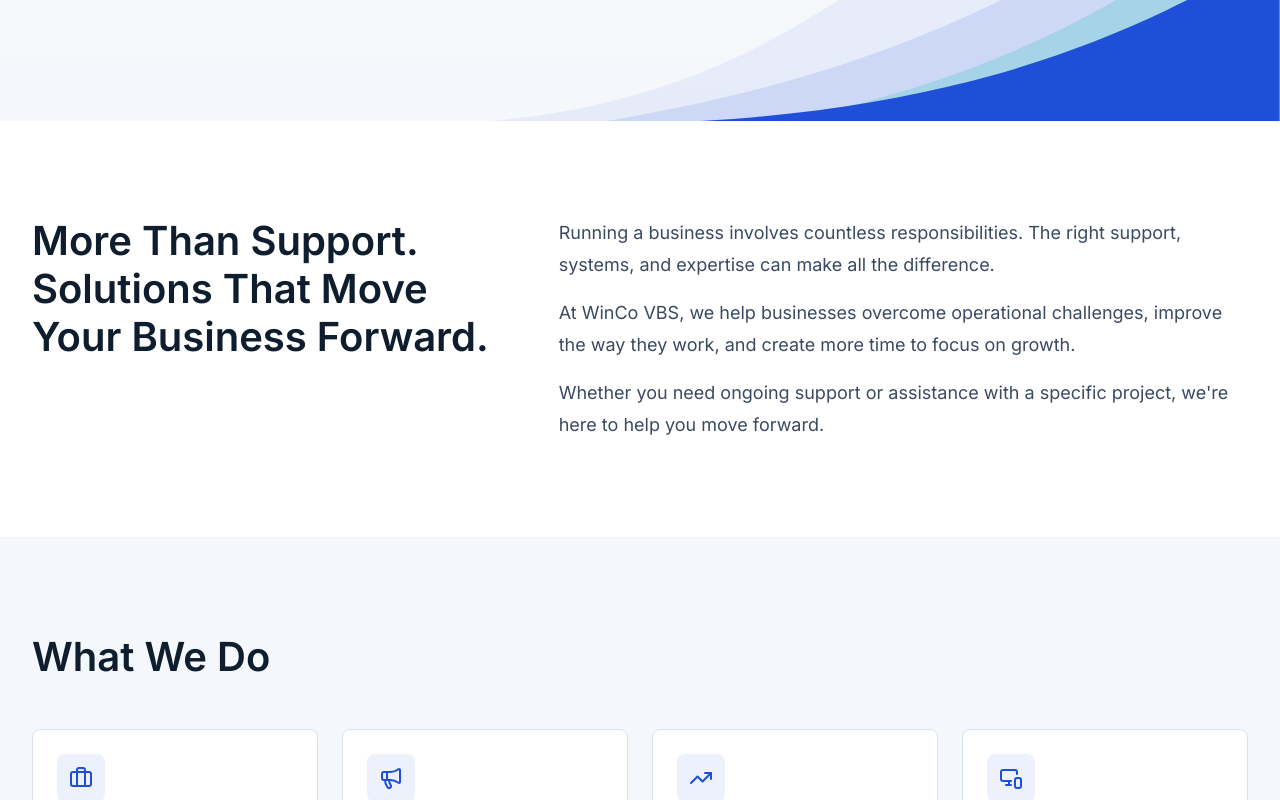
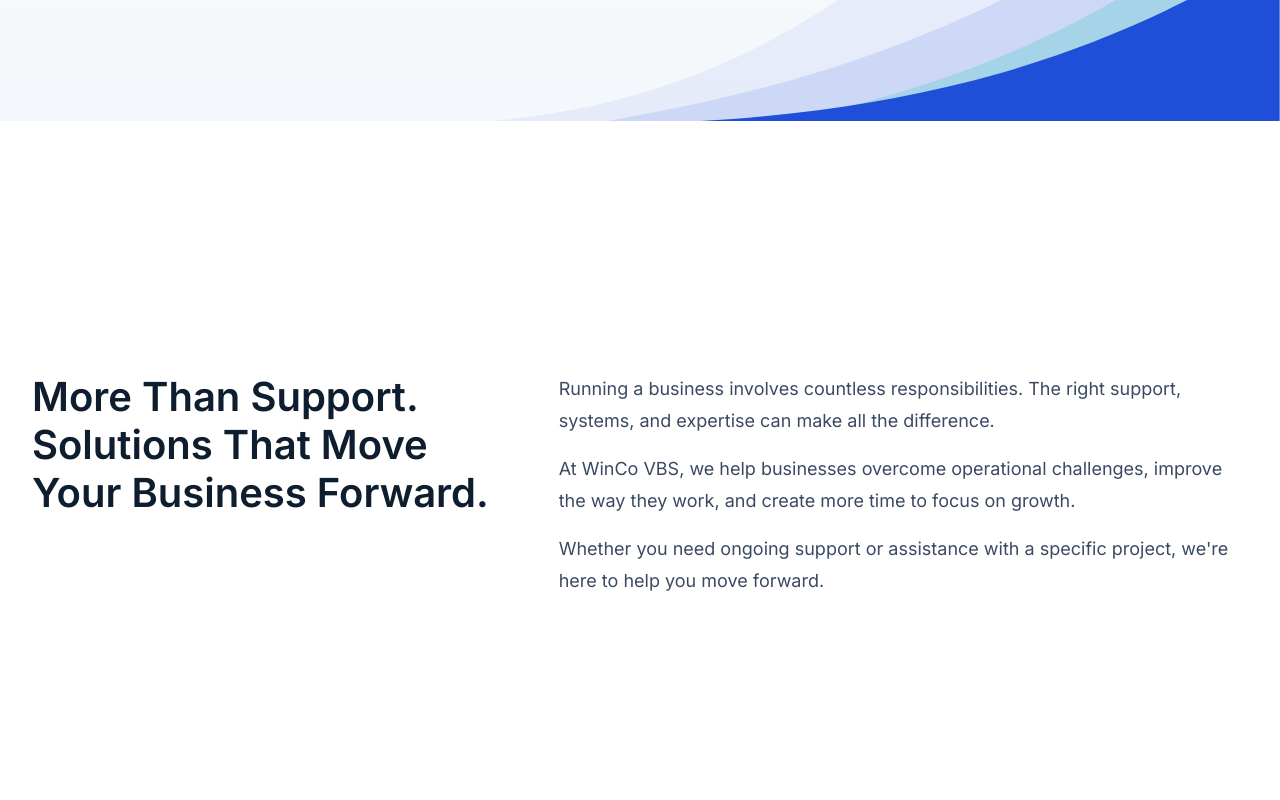
Before and after one commit to ahsanijaz-ai/WinCo-VBS-Website, a Next.js app: page / in a window 1280 px wide. Shown: the part 680-1480 px from the top of the page. Built offline with nearby package versions, Linux system fonts and the light colour scheme.

Commit message:
feat: make every section fill the screen

```diff
--- a/components/layout/Section.tsx
+++ b/components/layout/Section.tsx
@@ -5,16 +5,34 @@ import { Container } from "@/components/layout/Container";
 type SectionProps = ComponentPropsWithoutRef<"section"> & {
   /** `alt` gives the section the alternate background (#F4F7FB). */
   tone?: "default" | "alt";
+  /**
+   * `true` (default): the section is at least one screen tall below the header, with its content
+   * centred, so the next section or the footer only shows after scrolling. Taller content makes
+   * the section grow, so nothing is cut off. Set `false` only for special cases.
+   */
+  fullScreen?: boolean;
 };
 
 /**
  * Every page section: --section-y padding at the top and bottom, content inside a Container.
+ * By default each section fills the screen below the header, like the hero.
  * Give it `aria-labelledby` pointing at its heading so screen readers can find it.
  */
-export function Section({ tone = "default", className, children, ...props }: SectionProps) {
+export function Section({
+  tone = "default",
+  fullScreen = true,
+  className,
+  children,
+  ...props
+}: SectionProps) {
   return (
     <section
-      className={cn("py-(--section-y)", tone === "alt" && "bg-primary-alt", className)}
+      className={cn(
+        "py-(--section-y)",
+        fullScreen && "flex min-h-[calc(100svh-var(--header-h))] flex-col justify-center",
+        tone === "alt" && "bg-primary-alt",
+        className,
+      )}
       {...props}
     >
       <Container>{children}</Container>
```
